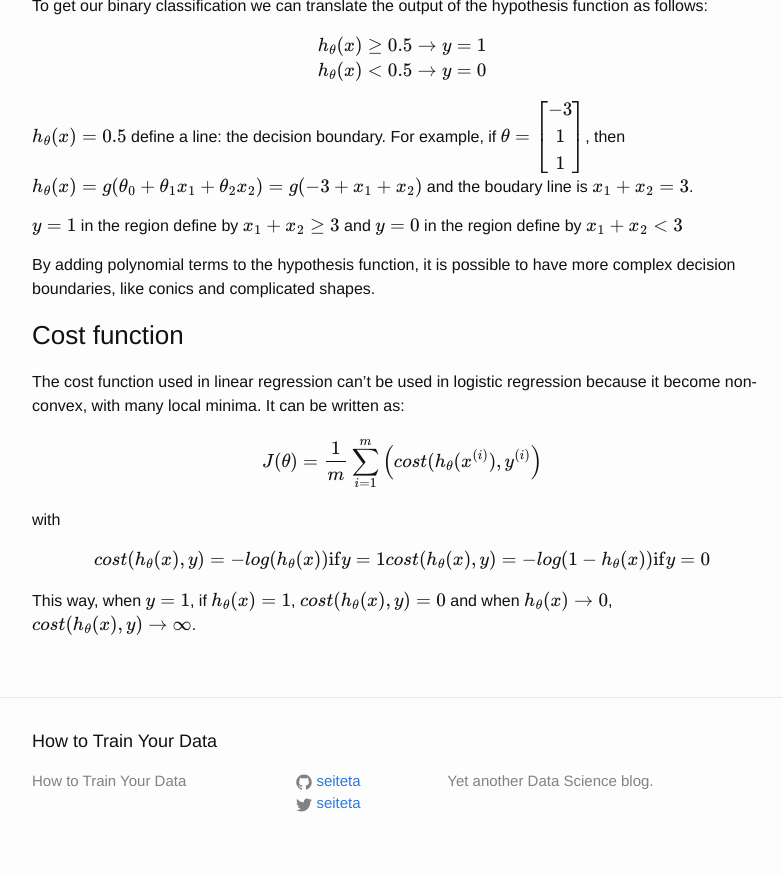
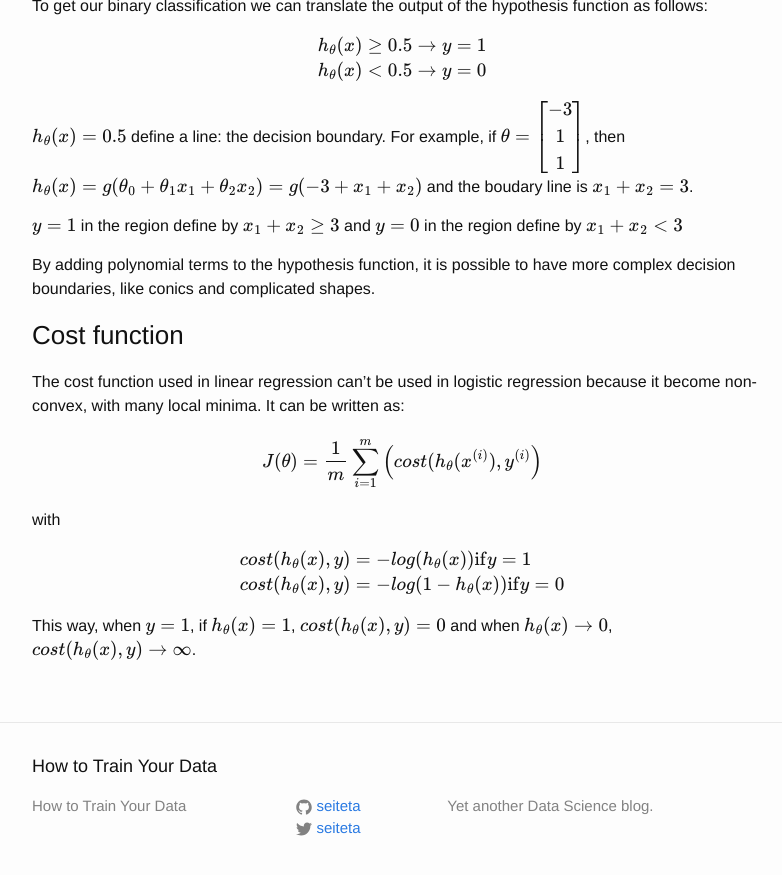
Before and after one commit to seiteta/seiteta.github.io_old, a Jekyll site: the page built from _posts/2014-12-04-machine-learning-notes.md, in a window 1280 px wide and 900 px high, scrolled down 5070 px. Shown: the top 875 px of the window, without its empty margins (238-1020 px from the left). Built offline with Jekyll 4.4.1, drawn with Linux system fonts in a browser that asks for light colours; formulas are drawn with MathJax 3.

Commit message:
Update 2014-12-04-machine-learning-notes.md

```diff
--- a/_posts/2014-12-04-machine-learning-notes.md
+++ b/_posts/2014-12-04-machine-learning-notes.md
@@ -191,10 +191,10 @@ $$J(\theta) =  \dfrac{1}{m} \sum_{i=1}^{m} \left ( cost(h_\theta (x^{(i)}), y^{(
 with
 
 $$
-\begin{align*}
-cost(h_\theta(x),y)=−log(h_\theta(x))  \text{if} y = 1
-cost(h_\theta(x),y)=−log(1−h_\theta(x)) \text{if} y = 0
-\end{align*}
+\begin{align}
+& cost(h_\theta(x),y)=−log(h_\theta(x))  \text{if} y = 1 \\
+& cost(h_\theta(x),y)=−log(1−h_\theta(x)) \text{if} y = 0 \\
+\end{align}
 $$
 
 This way, when $$y = 1$$, if $$ h_\theta(x) = 1$$, $$cost(h_\theta(x),y) = 0$$ and when $$ h_\theta(x) \rightarrow 0$$, $$ cost(h_\theta(x),y) \rightarrow \infty$$.
```
